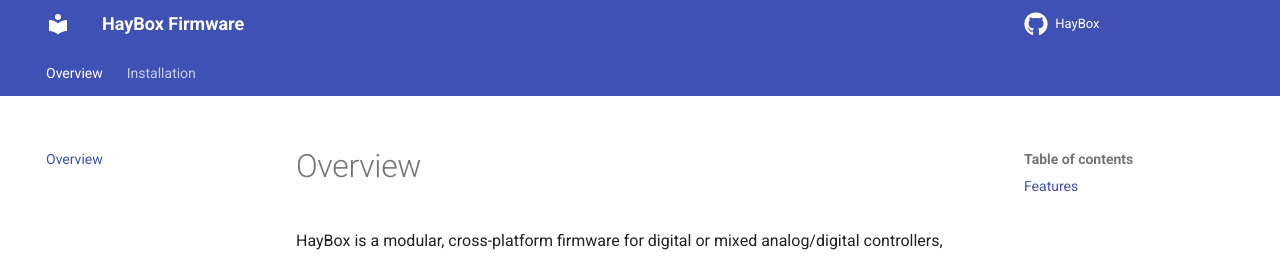
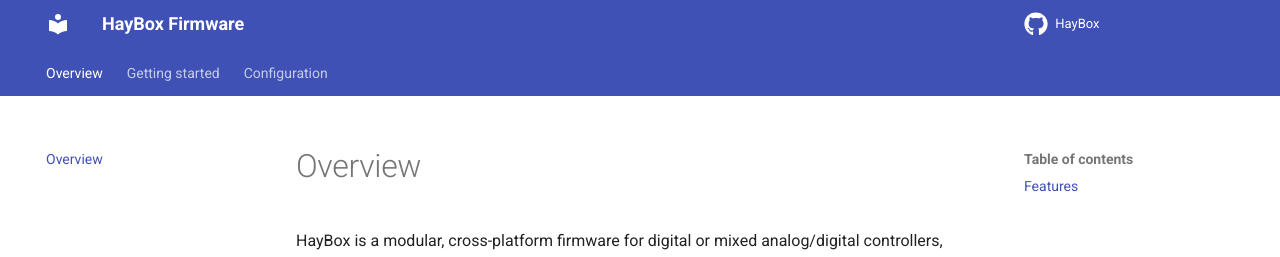
Before and after one commit to JonnyHaystack/HayBox-docs, an MkDocs documentation site: the page built from docs/index.md, in a window 1280 px wide and 989 px high. Shown: the top 257 px of the window. Built offline with MkDocs 1.6.1 and Material for MkDocs 9.7.7, drawn with Linux system fonts in a browser that asks for light colours; plug-ins that fetch from the network failed and are left out; comment, search, counter and statistics services are not loaded.

Commit message:
Update navigation structure

```diff
--- a/mkdocs.yml
+++ b/mkdocs.yml
@@ -3,6 +3,11 @@ site_url: https://jonnyhaystack.github.io/haybox
 repo_name: HayBox
 repo_url: https://github.com/JonnyHaystack/HayBox
 copyright: Copyright &copy; 2024 Jonathan Haylett
+nav:
+  - Overview: index.md
+  - Getting started: installation.md
+  - Configuration:
+    - "Protocol Documentation": proto.md
 theme:
   name: material
   icon:
```
